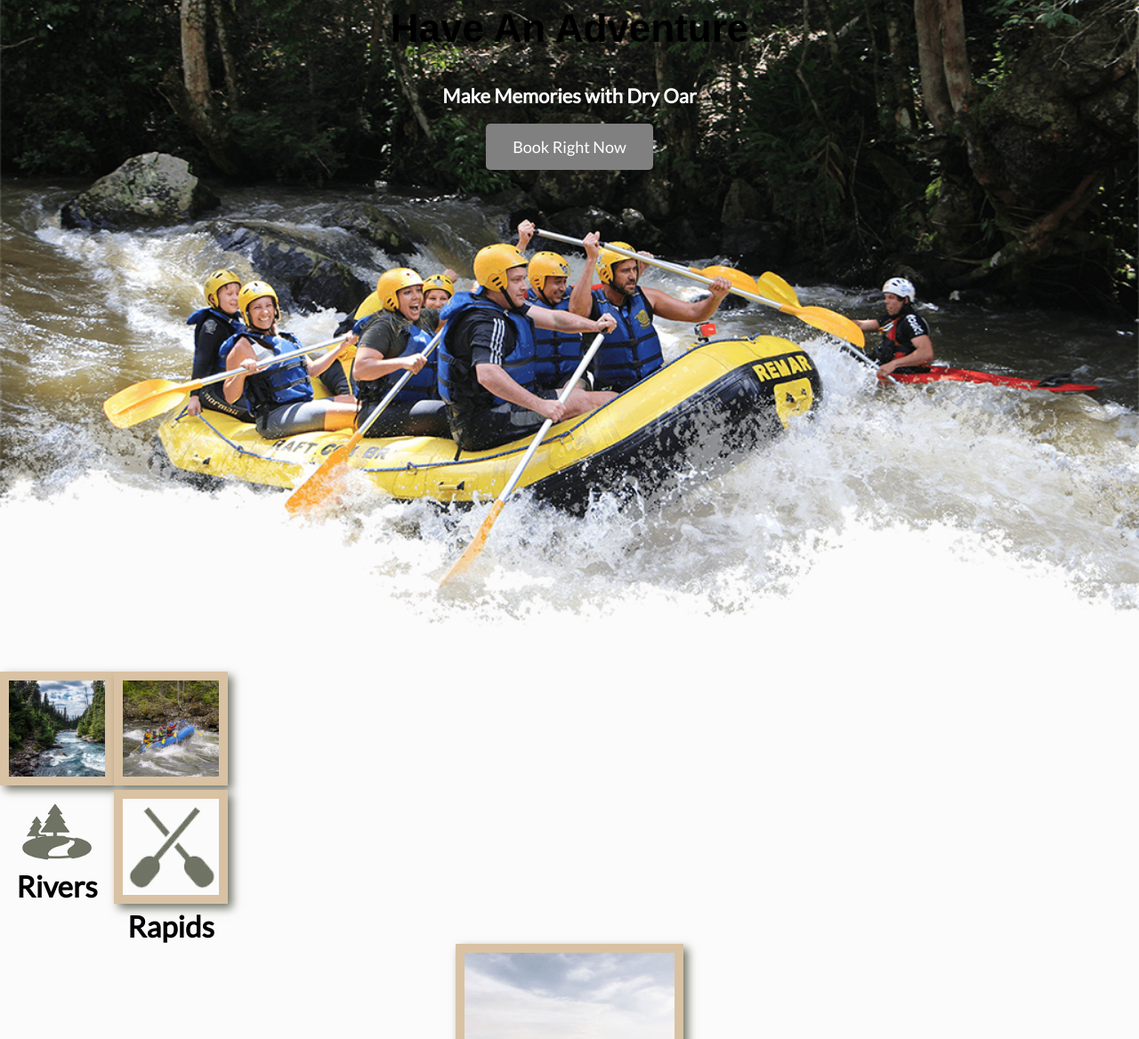
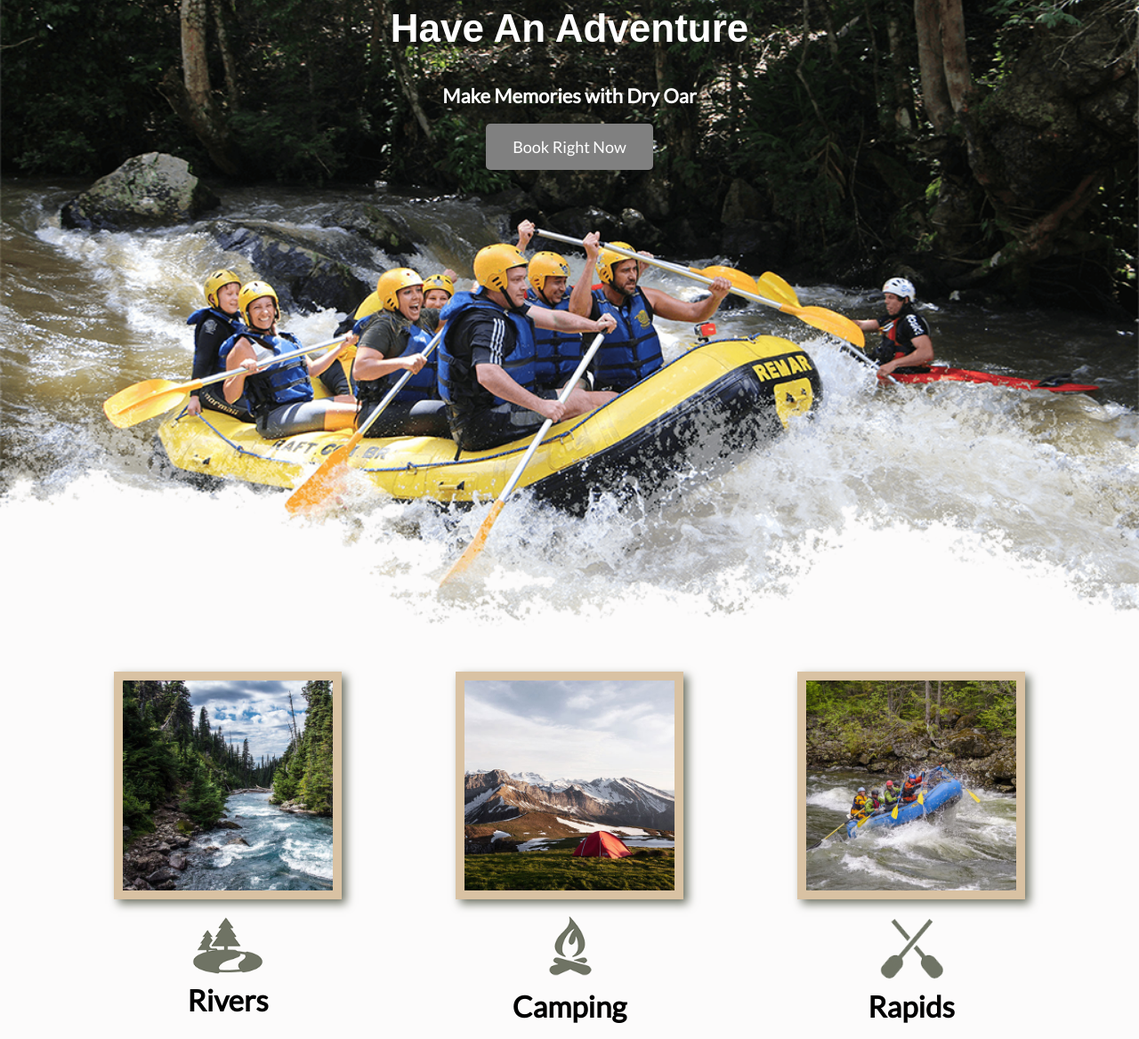
Before and after one commit to GavTuck/wdd130, a plain HTML site: page wwr/index.html in a window 1280 px wide. Shown: the part 100-1268 px from the top of the page at 89% size. Drawn offline with Linux system fonts and the light colour scheme.

Commit message:
comits some changes

```diff
--- a/wwr/index.html
+++ b/wwr/index.html
@@ -33,7 +33,7 @@
             </section>
         </div>
         <main class="home-grid">
-            <section class="rivers-cards">
+            <section class="rivers-card">
                 <img class="card-img" src="images/rivers.jpeg" alt="river in forest">
                 <img class="icon" src="images/river_icon.png" alt="river icon">
                 <h2>Rivers</h2>
@@ -43,9 +43,9 @@
                 <img class="icon" src="images/fire_icon.png" alt="fire icon">
                 <h2>Camping</h2>
             </section>
-            <section class="rapids-cards">
+            <section class="rapids-card">
                 <img class="card-img" src="images/rapids.jpeg" alt="rafting boat">
-                <img class="card-img" src="images/oars.png" alt="oars icon">
+                <img class="icon" src="images/oars.png" alt="oars icon">
                 <h2>Rapids</h2>
             </section>
             <div id="background"></div>
--- a/wwr/styles/style.css
+++ b/wwr/styles/style.css
@@ -108,7 +108,7 @@ justify-content: space-around;
 align-items: center;
 }
 .home-title{
-    color: black;
+    color: white;
     font-family: Lola, sans-serif;
     font-size: 2em;
     margin-top: 10px;
@@ -124,9 +124,13 @@ h4{
     color: black;
     padding-bottom: 15px;
 }
+footer{
+    display: flex;
+}
 footer a{
     color: beige;
-    padding: 25px 50px;
+    padding: 5px 5px;
+    text-decoration: none;
 }
 footer a:hover{
     color: beige;
@@ -151,16 +155,19 @@ footer .social img {
     width: 100%;
     grid-column: 2/4;
     grid-row: 2/3;
+    margin-bottom: 20px;
 }
 .camping-card{
 
     grid-column: 5/7;
-    grid-row: 2/3
+    grid-row: 2/3;
+    margin-bottom: 20px;
 }
 .rapids-card{
 
     grid-column: 8/10;
     grid-row: 2/3;
+    margin-bottom: 20px;
 }
 .card-img{
     border: 10px solid #d9c2a3;
```
